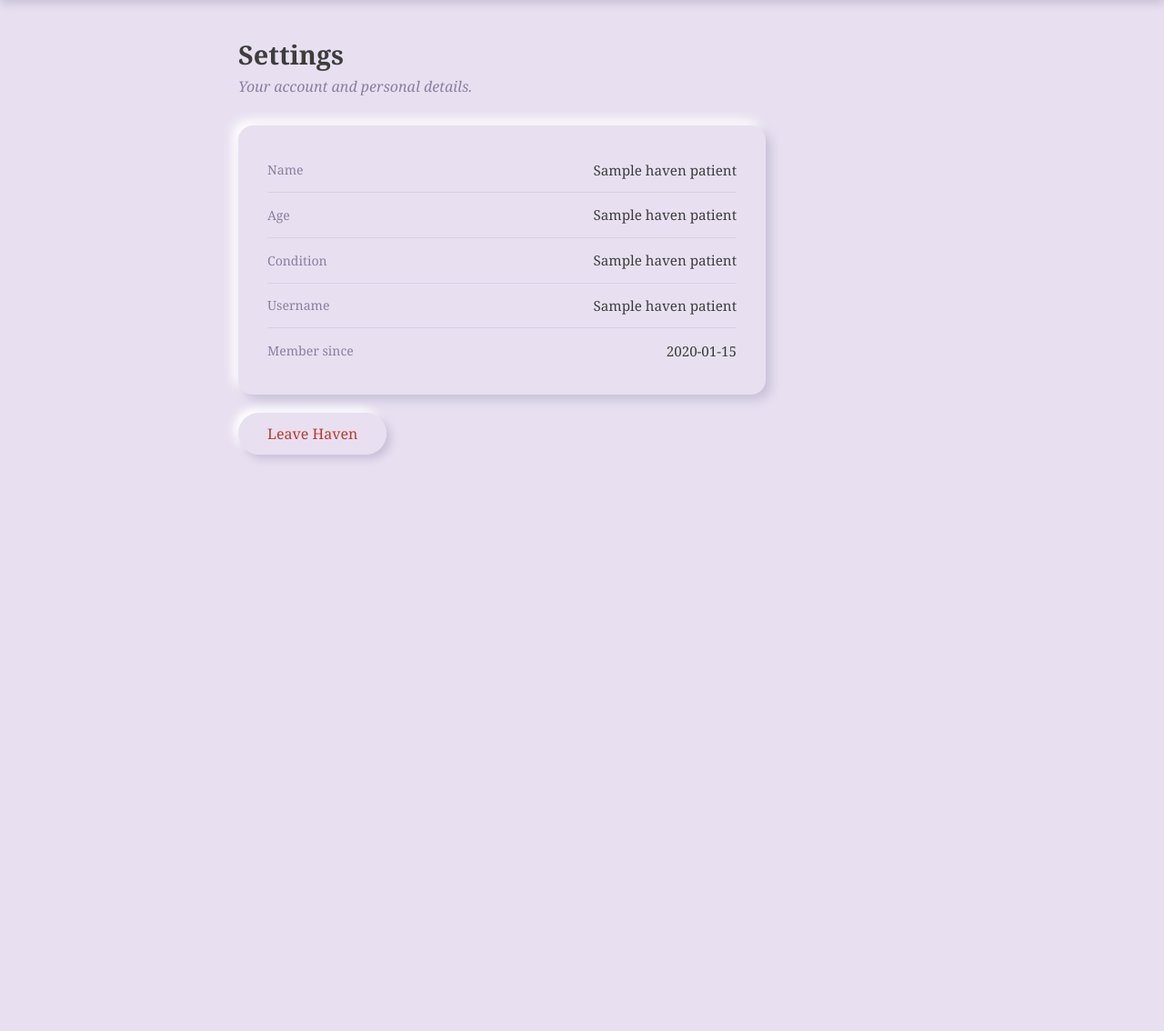
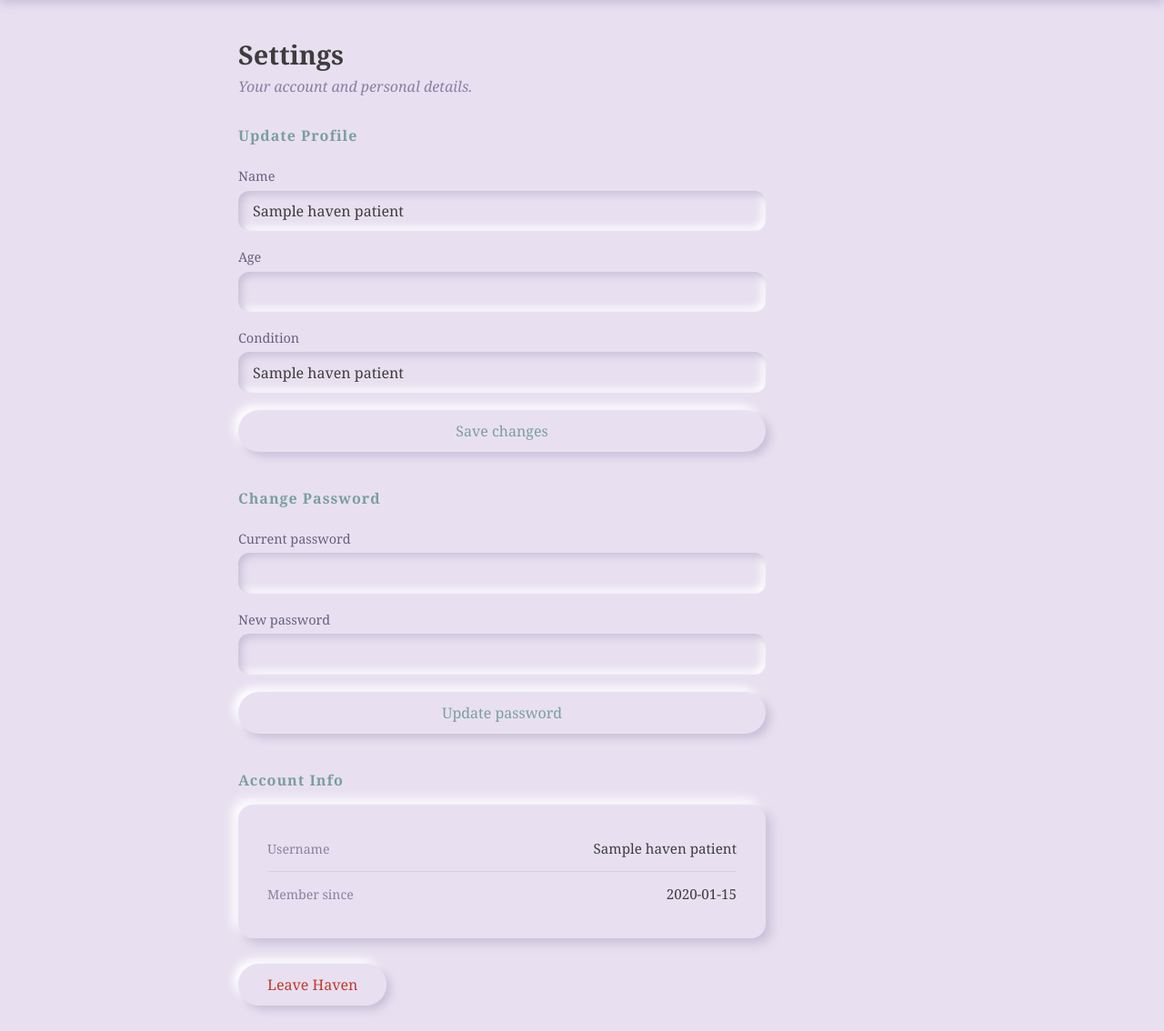
Before and after one commit to Taha-Mohii/Haven, a Flask app: page /settings in a window 1280 px wide. Shown: the part 69-1203 px from the top of the page at 91% size. Before the commit the page ends 575 px from the top, so only its background shows below. Run offline with Flask 3, Linux system fonts and the light colour scheme; the visitor is signed in with stand-in values (Sample User, id 1); a database or web service that is not in the repository returns one stand-in record (values such as "Sample title"); some libraries are stand-ins or nearby versions.

Commit message:
Setting update form - profile and passwordchange

```diff
--- a/app.py
+++ b/app.py
@@ -184,10 +184,30 @@ def legacy_delete(entry_id):
     return redirect(url_for("legacy"))
 
 
-@app.route("/settings")
+@app.route("/settings", methods=["GET" , "POST"])
 @login_required
 def settings():
+    from database import update_patient, update_password
     patient = get_patient_by_id(session["patient_id"])
+
+    if request.method == "POST":
+        action = request.form.get("action")
+
+        if action == "update_profile":
+                name      = request.form["name"].strip()
+                age       = int(request.form["age"])
+                condition = request.form["condition"].strip()
+                update_patient(session["patient_id"], name, age, condition)
+                session["patient_name"] = name
+                return redirect(url_for("settings"))
+
+        elif action == "update_password":
+            current  = request.form["current_password"]
+            new_pass = request.form["new_password"]
+            if not check_password(current, patient[6]):
+                return render_template("settings.html", patient=patient, error="Current password is incorrect.")
+            update_password(session["patient_id"], hash_password(new_pass))
+            return redirect(url_for("settings"))
     return render_template("settings.html", patient=patient)
 
 @app.route("/")
--- a/database.py
+++ b/database.py
@@ -217,3 +217,25 @@ def get_dashboard_stats(patient_id):
         "last_mood"     : last_mood,
         "days_active"   : days_active
     }
+
+def update_patient(patient_id, name, age, condition):
+    conn = get_conn()
+    cursor = conn.cursor()
+    cursor.execute("""
+        UPDATE haven_patients
+        SET name = %s , age = %s, condition = %s
+        WHERE id = %s
+    """, (name, age, condition, patient_id))
+    conn.commit()
+    conn.close()
+
+def update_password(patient_id, password_hash):
+    conn = get_conn()
+    cursor = conn.cursor()
+    cursor.execute("""
+        UPDATE haven_patients
+        SET password_hash = %s
+        WHERE id = %s
+    """, (password_hash, patient_id))
+    conn.commit()
+    conn.close()
--- a/static/style.css
+++ b/static/style.css
@@ -724,3 +724,15 @@ input[type="range"]::-webkit-slider-thumb {
   font-size: 0.78rem;
   color: #8880a0;
 }
+/* ─── Settings Sections ─────────────────────────────────────────────────────── */
+.settings-section {
+  margin-bottom: 2.5rem;
+  max-width: 580px;
+}
+
+.settings-heading {
+  color: #7a9e9f;
+  margin-bottom: 1rem;
+  font-size: 1rem;
+  letter-spacing: 1px;
+}
--- a/templates/settings.html
+++ b/templates/settings.html
@@ -17,19 +17,47 @@
     <h2>Settings</h2>
     <p class="welcome-note">Your account and personal details.</p>
 
+    {% if error %}
+      <p class="error">{{ error }}</p>
+    {% endif %}
+
+    <!-- Profile Update -->
+    <div class="settings-section">
+      <h3 class="settings-heading">Update Profile</h3>
+      <form method="POST" class="write-form">
+        <input type="hidden" name="action" value="update_profile">
+        <label>Name
+          <input type="text" name="name" value="{{ patient[1] }}" required>
+        </label>
+        <label>Age
+          <input type="number" name="age" value="{{ patient[2] }}" required>
+        </label>
+        <label>Condition
+          <input type="text" name="condition" value="{{ patient[3] }}" required>
+        </label>
+        <button type="submit" class="btn btn-primary">Save changes</button>
+      </form>
+    </div>
+
+    <!-- Password Update -->
+    <div class="settings-section">
+      <h3 class="settings-heading">Change Password</h3>
+      <form method="POST" class="write-form">
+        <input type="hidden" name="action" value="update_password">
+        <label>Current password
+          <input type="password" name="current_password" required>
+        </label>
+        <label>New password
+          <input type="password" name="new_password" required>
+        </label>
+        <button type="submit" class="btn btn-primary">Update password</button>
+      </form>
+    </div>
+
+    <!-- Account Info -->
+    <div class="settings-section">
+      <h3 class="settings-heading">Account Info</h3>
       <div class="settings-card">
-      <div class="settings-row">
-        <span class="settings-label">Name</span>
-        <span class="settings-value">{{ patient[1] }}</span>
-      </div>
-      <div class="settings-row">
-        <span class="settings-label">Age</span>
-        <span class="settings-value">{{ patient[2] }}</span>
-      </div>
-      <div class="settings-row">
-        <span class="settings-label">Condition</span>
-        <span class="settings-value">{{ patient[3] }}</span>
-      </div>
         <div class="settings-row">
           <span class="settings-label">Username</span>
           <span class="settings-value">{{ patient[5] }}</span>
@@ -39,6 +67,7 @@
           <span class="settings-value">{{ patient[7].strftime('%B %d, %Y') }}</span>
         </div>
       </div>
+    </div>
 
     <div class="settings-danger">
       <a href="{{ url_for('logout') }}" class="btn btn-delete">Leave Haven</a>
```
Lines whose indentation alone changed are shown as unchanged.
